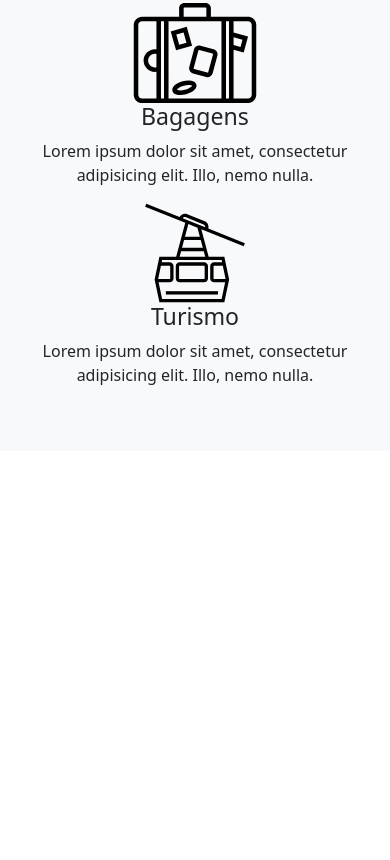
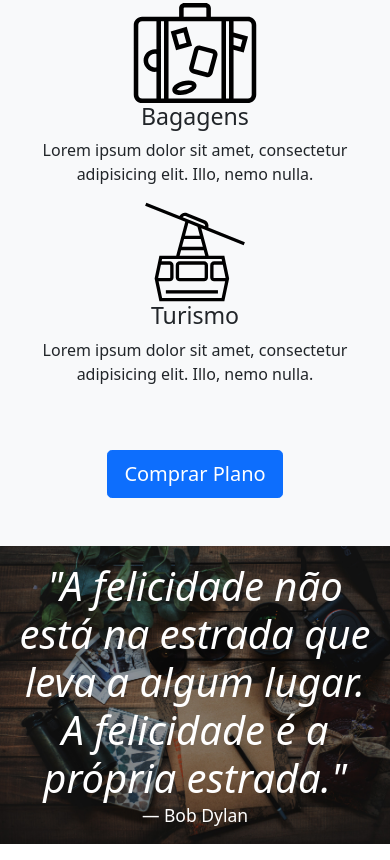
Before and after one commit to Eduardo-SBorges/WebPage_Bootstrap, a plain HTML site: page index.html in a window 390 px wide. Shown: the part 1692-2552 px from the top of the page. Before the commit the page ends 2143 px from the top, so only its background shows below. Drawn offline with Linux system fonts and the light colour scheme.

Commit message:
blockquote-index-ok

```diff
--- a/index.html
+++ b/index.html
@@ -170,7 +170,17 @@
                         <p>Lorem ipsum dolor sit amet, consectetur adipisicing elit. Illo, nemo nulla.</p>
                     </div>
                 </div>
+                <a href="planos.html" class="btn btn-primary btn-lg mt-5">Comprar Plano</a>
             </div>
+        </section>
+        <!--------------------------- BLOCKQUOTE ------------------------------------>
+        <section id="home-quote" class="p-md-5">
+            <blockquote class="blockquote text-center text-white p-md-5 p-3">
+                <p class="display-4">
+                    <em>"A felicidade não está na estrada que leva a algum lugar. A felicidade é a própria estrada."</em>
+                </p>
+                <figcaption class="blockquote-footer text-white">Bob Dylan</figcaption>
+            </blockquote>
         </section>
         <script type="text/javascript" src="bootstrap.js"></script>
         <script type="text/javascript" src="app.js"></script>
--- a/style.css
+++ b/style.css
@@ -5,3 +5,20 @@ body {
 .box-shadow {
     box-shadow: 0 2px 4px 0 rgba(0, 0, 0, 0.5), 0 2px 8px 0 rgba(0, 0, 0, 0.5);
 }
+
+#home-quote {
+    background: url(../img/bg-quote.jpg);
+    background-size: cover;
+}
+
+@media (max-width: 767px) {
+    #home-quote .display-4 {
+        font-size: 2.5rem;
+    }
+    body {
+        padding: 0;
+    }
+    .fixed-top {
+        position: relative;
+    }
+}
```
